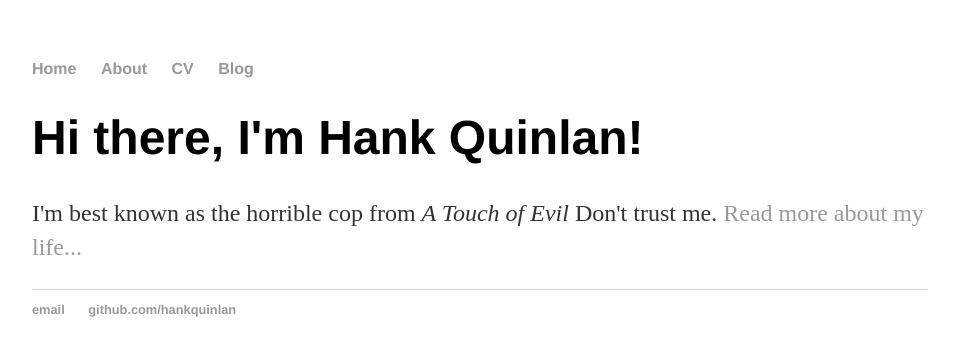
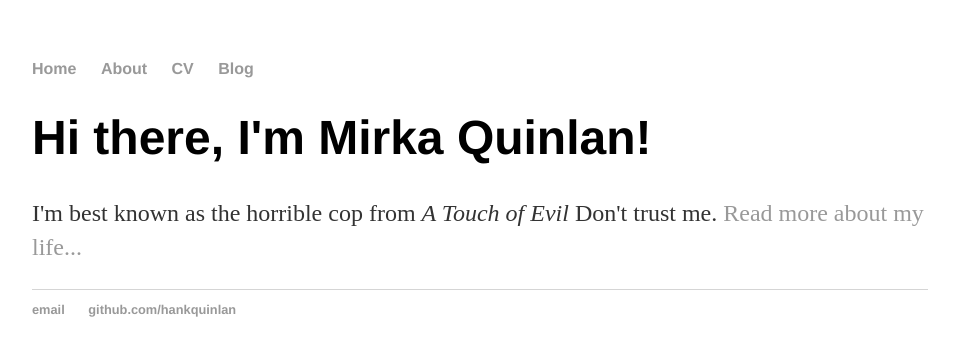
Before and after one commit to xpomffyova/xpomffyova.github.io, a Jekyll site: the page built from index.html, in a window 1280 px wide. Shown: the top 356 px of the page, without its empty margins (160-1115 px from the left). Built offline with Jekyll 4.4.1, drawn with Linux system fonts in a browser that asks for light colours.

Commit message:
Update index.html

```diff
--- a/index.html
+++ b/index.html
@@ -3,6 +3,6 @@ layout: default
 title: Hank Quinlan, Horrible Cop
 ---
 <div class="blurb">
-	<h1>Hi there, I'm Hank Quinlan!</h1>
+	<h1>Hi there, I'm Mirka Quinlan!</h1>
 	<p>I'm best known as the horrible cop from <em>A Touch of Evil</em> Don't trust me. <a href="/about">Read more about my life...</a></p>
 </div><!-- /.blurb -->
```
